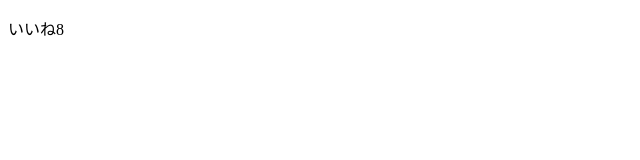
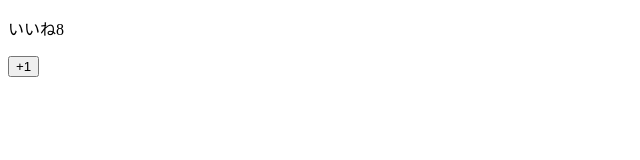
Before and after one commit to poo3/vue-udemy, a Vue app: page / in a window 1280 px wide. Shown: the top 160 px of the page, without its empty margins (0-640 px from the left). Built offline with nearby package versions, Linux system fonts and the light colour scheme.

Commit message:
add button increment number

```diff
--- a/src/LikeNumber.vue
+++ b/src/LikeNumber.vue
@@ -1,5 +1,8 @@
 <template>
-  <p>いいね{{ number }}</p>
+  <div>
+    <p>いいね{{ number }}</p>
+    <button @click="increment">+1</button>
+  </div>
 </template>
 
 <script>
@@ -8,6 +11,11 @@ export default {
     return {
       number: 8
     }
+  },
+  methods: {
+    increment() {
+      this.number += 1;
+    }
   }
 }
 </script>
```
